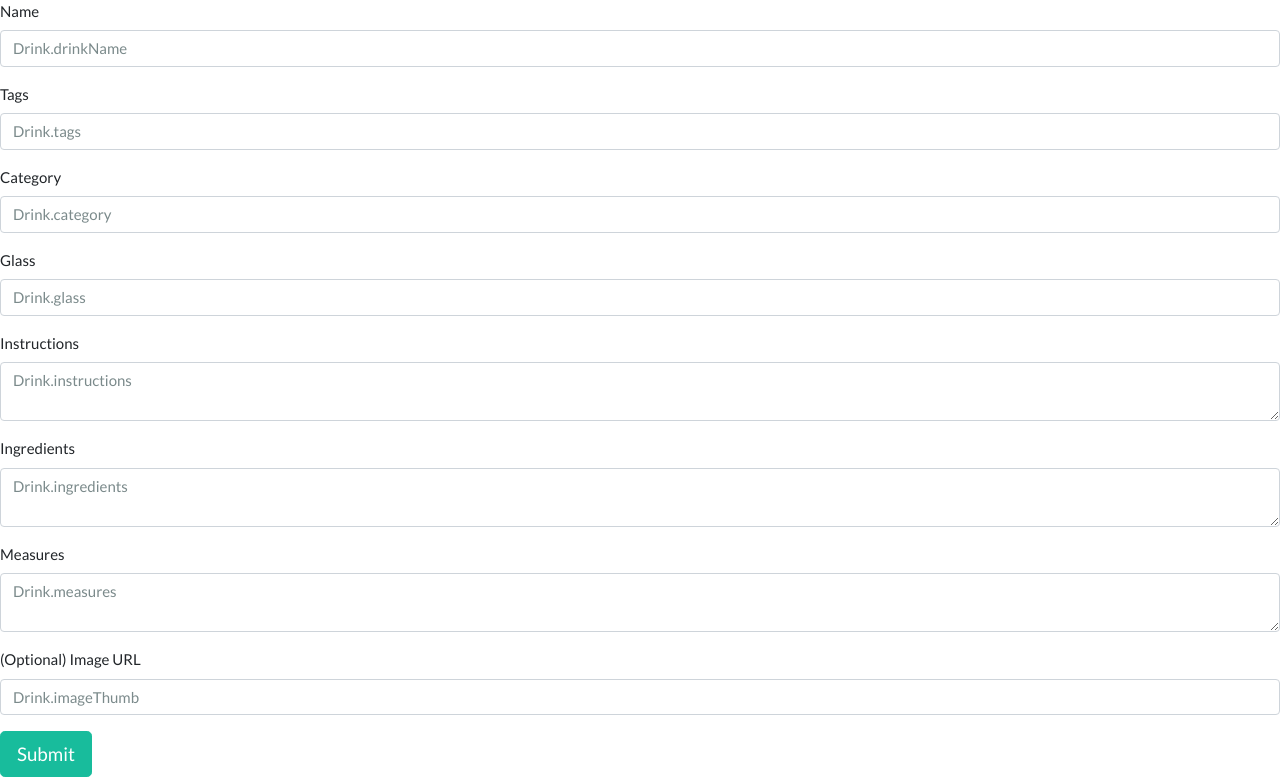
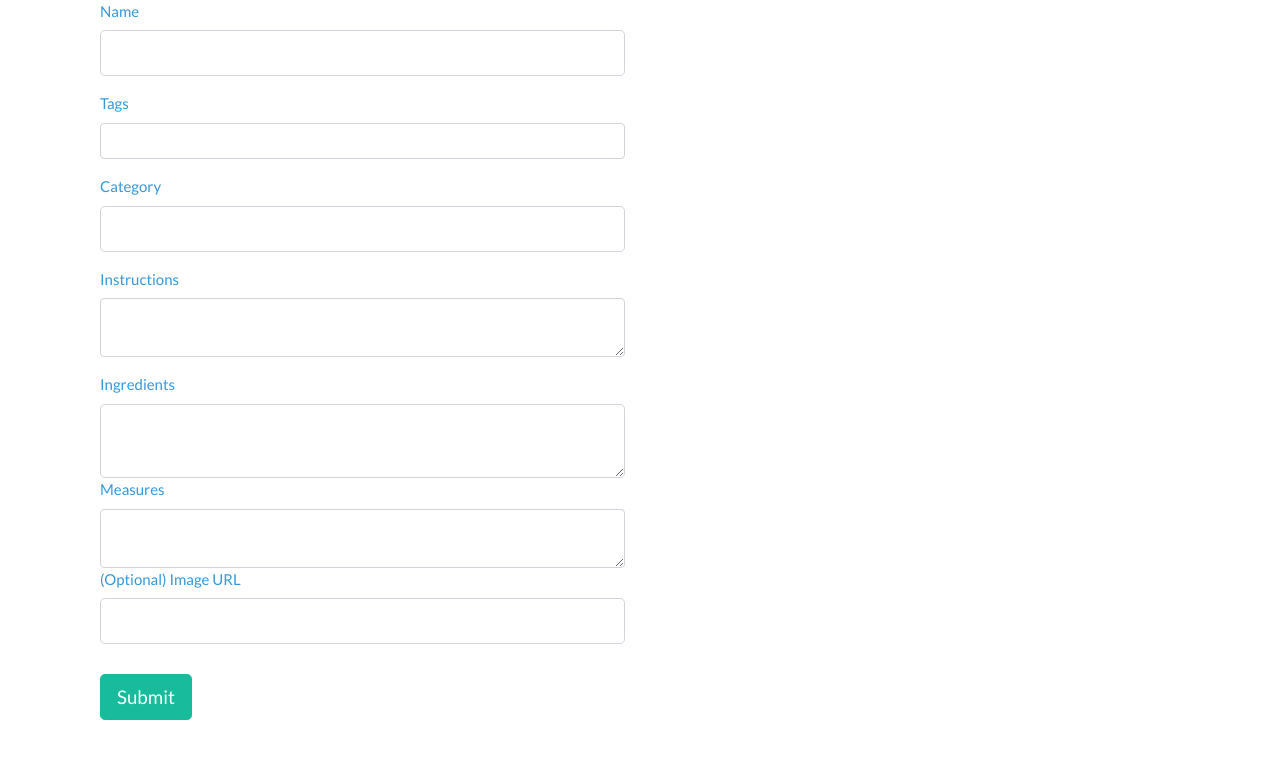
Before and after one commit to makeitbreaux/Moment-of-Clarity, a Flask app: page /add_drink in a window 1280 px wide. Shown: the part 71-848 px from the top of the page. After the commit the page ends 791 px from the top, so only its background shows below. Run offline with Flask 2, Linux system fonts and the light colour scheme; some libraries are stand-ins or nearby versions.

Commit message:
11-21-21

```diff
--- a/app.py
+++ b/app.py
@@ -20,7 +20,7 @@
 API_BASE_URL = "http://www.thecocktaildb.com/api/json/v2/9973533"
 
 connect_db(app)
-db.drop_all()
+# db.drop_all()
 db.create_all()
 db.session.commit()
 
@@ -34,19 +34,16 @@
 
     # return drink
 
-@app.route('/')
-def index_page():
-    drinks = Drink.query.all()
-    return render_template('index.html', drinks=drinks)
+
 
 # QUERIES API AND RETURNS SPECIFIED INFO
-@app.route('/drink', methods=["GET", "POST"])
-def get_drink():
+
+def request_drink(strDrink):
     """Return name, tags, and category for specified drink"""
     key = '9973533'
-    name = request.form["name"]
-    res = requests.get(f"{API_BASE_URL}/search.php?s={name}",
-                       params={'key': key, 'strDrink': name})
+    strDrink = request.form["strDrink"]
+    res = requests.get(f"{API_BASE_URL}/search.php?s={strDrink}",
+                       params={'key': key, 'strDrink': strDrink})
     data = res.json()
 
     id = data["drinks"][0]["idDrink"]
@@ -89,15 +86,20 @@
     measure14 = data["drinks"][0]["strMeasure14"]
     measure15 = data["drinks"][0]["strMeasure15"]
 
-    measures = { measure1: measure1, measure2: measure2, measure3: measure3, measure4: measure4, measure5: measure5, measure6: measure6, measure7: measure7, measure8: measure8, measure9: measure9, measure10: measure10, measure11: measure11, measure12: measure12, measure13: measure13, measure14: measure14, measure15: measure15 }
+    return { 'id': id, 'name': drinkName, 'tags':tags, 'category': category, 'image': image, 'glass': glass, 'instructions': instructions, measure1: measure1, measure2: measure2, measure3: measure3, measure4: measure4, measure5: measure5, measure6: measure6, measure7: measure7, measure8: measure8, measure9: measure9, measure10: measure10, measure11: measure11, measure12: measure12, measure13: measure13, measure14: measure14, measure15: measure15, ingredient1: ingredient1, ingredient2: ingredient2, ingredient3: ingredient3, ingredient4: ingredient4, ingredient5: ingredient5, ingredient6: ingredient6, ingredient7: ingredient7, ingredient8: ingredient8, ingredient9: ingredient9, ingredient10: ingredient10, ingredient11: ingredient11, ingredient12: ingredient12, ingredient13: ingredient13, ingredient14: ingredient14, ingredient15: ingredient15}
 
+    # return render_template('show_drinks.html', drink=drink, ingredients=ingredients, measures=measures)
+@app.route('/')
+def index_page():
+    drinks = Drink.query.all()
+    return render_template('index.html', drinks=drinks)
 
-    ingredients = { ingredient1: ingredient1, ingredient2: ingredient2, ingredient3: ingredient3, ingredient4: ingredient4, ingredient5: ingredient5, ingredient6: ingredient6, ingredient7: ingredient7, ingredient8: ingredient8, ingredient9: ingredient9, ingredient10: ingredient10, ingredient11: ingredient11, ingredient12: ingredient12, ingredient13: ingredient13, ingredient14: ingredient14, ingredient15: ingredient15 }
+@app.route('/drink', methods=["GET", "POST"])
+def get_drink():
+    strDrink = request.form.get('strDrink')
+    drink = request_drink(strDrink)
 
-    drink = {'id': id, 'name': drinkName, 'tags':tags, 'category': category, 'image': image, 'glass': glass, 'instructions': instructions}
-
-    return render_template('show_drinks.html', drink=drink, ingredients=ingredients, measures=measures)
-
+    return render_template('show_drinks.html', drink=drink)
 # ****** THESE WERE CREATED WITH ADDING YOUR OWN DRINKS IN MIND, RETURN TO THIS LATER ******
 # @app.route('/api/drinks')
 # def list_all_drinks():
@@ -154,35 +156,34 @@
 # # THIS CREATE_DRINK WAS CREATED TO ADD YOUR OWN DRINK TO DB, NEED TO ADJUST
 @app.route('/add_drink', methods=["GET", "POST"])
 def add_drink():
-    form = DrinkAddForm(obj=Drink)
-    drinkName = db.session.query(Drink.drinkName)
-    tags = db.session.query(Drink.tags)
-    category = db.session.query(Drink.category)
-    glass = db.session.query(Drink.glass)
-    instructions = db.session.query(Drink.instructions)
-    ingredients = db.session.query(Drink.ingredients)
-    measures = db.session.query(Drink.measures)
-    imageThumb = db.session.query(Drink.imageThumb)
-    user_id = db.session.query(Drink.user_id)
+    form = DrinkAddForm(request.form)
+    drinkName = request.form.get("drinkName")
+    tags = request.form.get("tags")
+    category = request.form.get("category")
+    glass = request.form.get("glass")
+    instructions = request.form.get("instructions")
+    ingredients = request.form.get("ingredients")
+    measures = request.form.get("measures")
+    imageThumb = request.form.get("imageThumb")
 
-    new_drink = Drink(drinkName=drinkName, tags=tags, category=category, glass=glass, instructions=instructions, ingredients=ingredients, measures=measures, imageThumb=imageThumb, user_id=user_id)
+    new_drink = Drink(drinkName=drinkName, tags=tags, category=category, glass=glass, instructions=instructions, ingredients=ingredients, measures=measures, imageThumb=imageThumb)
 
     if form.validate_on_submit():
-        Drink.drinkName = form.drinkName.data
-        Drink.tags = form.tags.data
-        Drink.category = form.category.data
-        Drink.glass = form.glass.data
-        Drink.instructions = form.instructions.data
-        Drink.ingredients = form.ingredients.data
-        Drink.measures = form.measures.data
-        Drink.imageThumb = form.imageThumb.data
-        Drink.user_id = form.user_id.data
-        db.session.add_all(new_drink)
+        drinkName = Drink(drinkName=form.drinkName.data)
+        tags = Drink(tags=form.tags.data)
+        category = Drink(category=form.category.data)
+        glass = Drink(glass=form.glass.data)
+        instructions = Drink(instructions=form.instructions.data)
+        ingredients = Drink(ingredients=form.ingredients.data)
+        measures = Drink(measures=form.measures.data)
+        imageThumb = Drink(imageThumb=form.imageThumb.data)
+
+        db.session.add(new_drink)
         db.session.commit()
         flash(f"{new_drink} Added")
         return redirect('/drink')
     else:
-        return render_template("add_drink.html", form=form, drinkName=drinkName, tags=tags, category=category, glass=glass, instructions=instructions, ingredients=ingredients, measures = measures, imageThumb=imageThumb, user_id=user_id)
+        return render_template("add_drink.html", form=form, drinkName=drinkName, tags=tags, category=category, glass=glass, instructions=instructions, ingredients=ingredients, measures = measures, imageThumb=imageThumb)
 
 ###############
 # USER REGISTER, LOGIN, LOGOUT
--- a/cocktaildb.py
+++ b/cocktaildb.py
@@ -2,5 +2,5 @@
 
 key = '9973533'
 
-response = requests.get("http://www.thecocktaildb.com/api/json/v2/{key}/search.php?s=",
+response = requests.get("http://www.thecocktaildb.com/api/json/v2/{key}/search.php?s={strDrink}",
                         params={'key': key, 'strDrink': 'Lemon Elderflower Spritzer'})
--- a/forms.py
+++ b/forms.py
@@ -2,7 +2,7 @@
 from wtforms import StringField, PasswordField, TextAreaField, TextField
 # from wtforms import validators
 # from wtforms.fields.core import SelectField
-from wtforms.fields.html5 import URLField, EmailField
+from wtforms.fields.html5 import IntegerField, URLField, EmailField
 from wtforms.validators import InputRequired, Length, DataRequired
 
 class UserAddForm(FlaskForm):
@@ -52,7 +52,7 @@
 
 class DrinkEditForm(FlaskForm):
     """Form for adding drinks."""
-    name = StringField("Name", validators=[DataRequired()])
+    drinkName = StringField("Name", validators=[DataRequired()])
 
     tags = StringField("Tags")
 
--- a/models.py
+++ b/models.py
@@ -121,7 +121,7 @@
         """Returns a dict representation of drink which we can turn into JSON"""
         return {
             'id': self.id,
-            'name': self.name,
+            'drinkName': self.drinkName,
             'category' : self.category,
             'glass' : self.glass,
             'instructions': self.instructions,
@@ -131,7 +131,7 @@
         }
 
     def __repr__(self):
-        return f"<Drink {self.id}, name={self.name}, category={self.category}, glass={self.glass}, instructions={self.instructions}, ingredients={self.ingredients}, measures={self.measures}, imageThumb={self.imageThumb}>"
+        return f"<Drink {self.id}, drinkName={self.drinkName}, category={self.category}, glass={self.glass}, instructions={self.instructions}, ingredients={self.ingredients}, measures={self.measures}, imageThumb={self.imageThumb}>"
 
 # NOT EVEN SURE IF I STILL NEED THIS OR NOT
     @classmethod
--- a/templates/add_drink.html
+++ b/templates/add_drink.html
@@ -1,8 +1,61 @@
 {% extends 'base.html'  %}
 
 {% block content %}
+<div class="container">
+<form id="DrinkAddForm" method="POST" action="/add_drink">
+  <div class="mb-3">
+    <div class="col-lg-6" >
+      {{form.drinkName.label(class_="text-info")}}
+      {{form.drinkName(class_="form-control form-control-lg")}}
+    </div>
+  </div>
+  <div class="mb-3">
+    <div class="col-lg-6">
+      {{form.tags.label(class_="text-info")}}
+      {{form.tags(class_="form-control")}}
+    </div>
+  </div>
+  <div class="mb-3">
+    <div class="col-lg-6" >
+      {{form.category.label(class_="text-info")}}
+      {{form.category(class_="form-control form-control-lg")}}
+    </div>
+  </div>
+  <div class="mb-3">
+    <div class="col-lg-6" >
+      {{form.instructions.label(class_="text-info")}}
+      {{form.instructions(class_="form-control")}}
+    </div>
+  </div>
+  <div class="mb-3">
+    <div class="col-lg-6" >
+      <div class=>
+      {{form.ingredients.label(class_="text-info")}}
+      {{form.ingredients(class_="form-control form-control-lg")}}
+    </div>
+  </div>
+  <div class="mb-3">
+    <div class="col-lg-6" >
+      <div class=>
+      {{form.measures.label(class_="text-info")}}
+      {{form.measures(class_="form-control")}}
+    </div>
+  </div>
+  <div class="mb-3">
+    <div class="col-lg-6" >
+      {{form.imageThumb.label(class_="text-info")}}
+      {{form.imageThumb(class_="form-control form-control-lg")}}
+    </div>
+  </div>
 
-<form id="DrinkAddForm" method="POST" action="/drink">
+  <div class="container" style="margin-top: 2em">
+    <button class="btn btn-success btn-lg">Submit</button>
+  </div>
+</form>
+</div>
+
+
+    <!--
   {{ form.hidden_tag() }}
 
   {% for field in form if field.widget.input_type != 'hidden'%}
@@ -15,10 +68,7 @@
     </small>
     {% endfor %}
   </div>
-  {% endfor %}
-  <button class="btn  btn-success  btn-lg">Submit</button>
-
-</form>
+  {% endfor %} -->
 
 
 
--- a/templates/index.html
+++ b/templates/index.html
@@ -8,12 +8,12 @@
 
   <p class="text-center display-4">Search For Drink</p>
   <div class="row justify-content-center">
-    <div class="col-6">
+    <div class="col-6" style="padding: 5%;">
       <ul class="list-group">
 
         <form action="/drink" method="POST">
           <label for="name">Name</label>
-          <input type="text" id="name" name="name" autofocus />
+          <input type="text" id="strDrink" name="strDrink" autofocus />
           <button>Search</button>
         </form>
 
```
Also changed, not shown: templates/show_drinks.html (+6 -6 lines).
